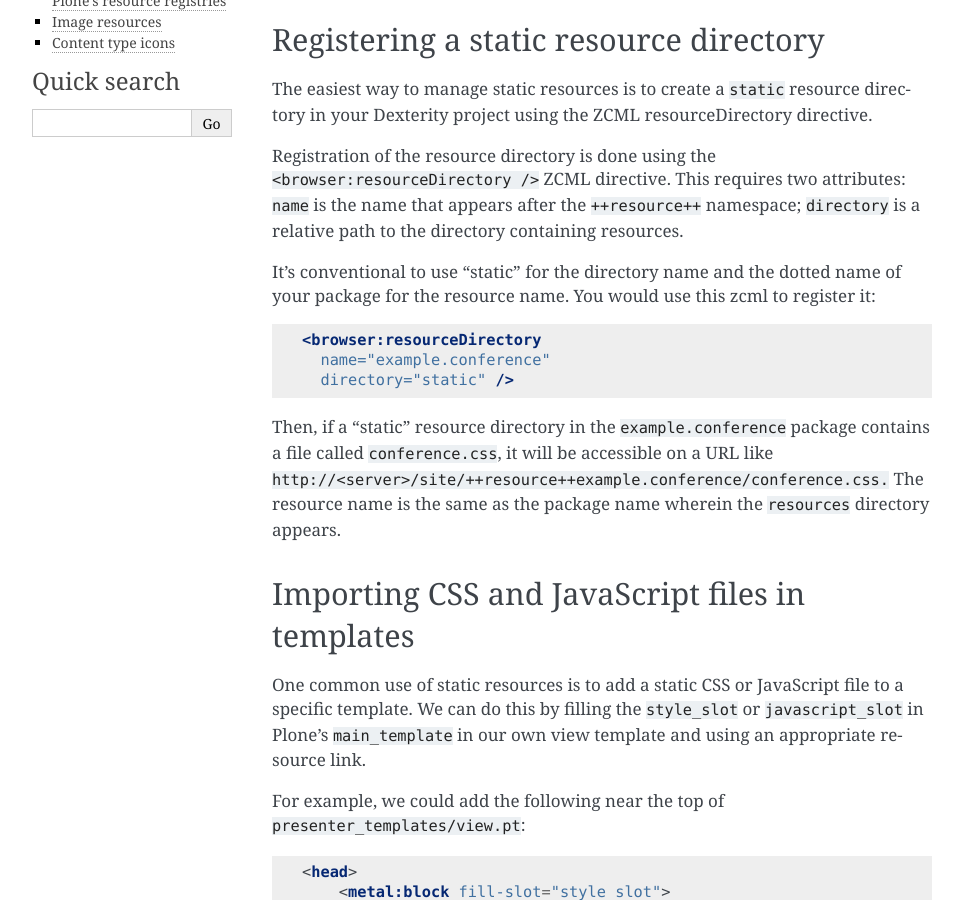
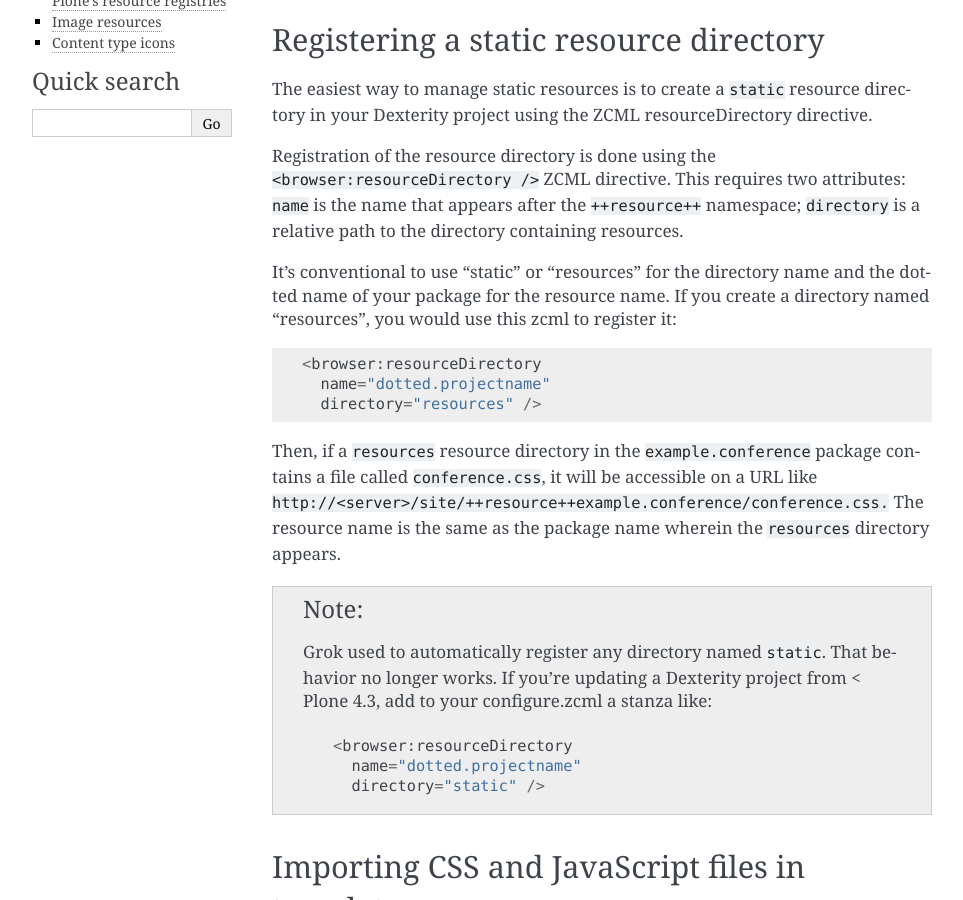
Before and after one commit to plone/plone.app.dexterity, a Sphinx documentation site: the page built from docs/grok/advanced/static-resources.rst, in a window 1280 px wide and 900 px high, scrolled down 251 px. Shown: the whole window, without its empty margins (148-1111 px from the left). Built offline with Sphinx 7.4.7, drawn with Linux system fonts in a browser that asks for light colours; some of the changed text lies outside the part shown.

Commit message:
Revert "Removed grok static dir paragraph. Renamed confusing 'resource' to 'static'."
This reverts commit 9cef6822d8fc9524febe09a9e8fe0a47460b6181.

```diff
--- a/docs/grok/advanced/static-resources.rst
+++ b/docs/grok/advanced/static-resources.rst
@@ -20,21 +20,28 @@ attributes: ``name`` is the name that appears after the
 ``++resource++`` namespace; ``directory`` is a relative path to the
 directory containing resources.
 
-It's conventional to use "static" for the directory name and the dotted name of your package for the resource name.
-You would use this zcml to register it:
-
-.. code-block:: xml
+It's conventional to use "static" or "resources" for the directory name and the dotted name of your package for the resource name.
+If you create a directory named "resources", you would use this zcml to register it::
 
   <browser:resourceDirectory
-    name="example.conference"
-    directory="static" />
+    name="dotted.projectname"
+    directory="resources" />
 
 
-Then, if a "static" resource directory in the ``example.conference`` package
+Then, if a ``resources`` resource directory in the ``example.conference`` package
 contains a file called ``conference.css``, it will be accessible on a URL
 like ``http://<server>/site/++resource++example.conference/conference.css.``
 The resource name is the same as the package name wherein the ``resources``
 directory appears.
+
+.. note::
+    Grok used to automatically register any directory named ``static``.
+    That behavior no longer works. If you're updating a Dexterity project
+    from < Plone 4.3, add to your configure.zcml a stanza like::
+
+      <browser:resourceDirectory
+        name="dotted.projectname"
+        directory="static" />
 
 
 Importing CSS and JavaScript files in templates
@@ -130,7 +137,7 @@ Content type icons
 Finally, to use an image resource as the icon for a content type, simply
 list it in the FTI under the ``content_icon`` property. For example, in
 ``profiles/default/types/example.conference.presenter.xml``, we can use
-the following line, presuming we have a ``presenter.gif`` in the ``example.conference`` resource
+the following line, presuming we have a ``presenter.gif`` in the ``static``
 directory:
 
 .. code-block:: xml
```
